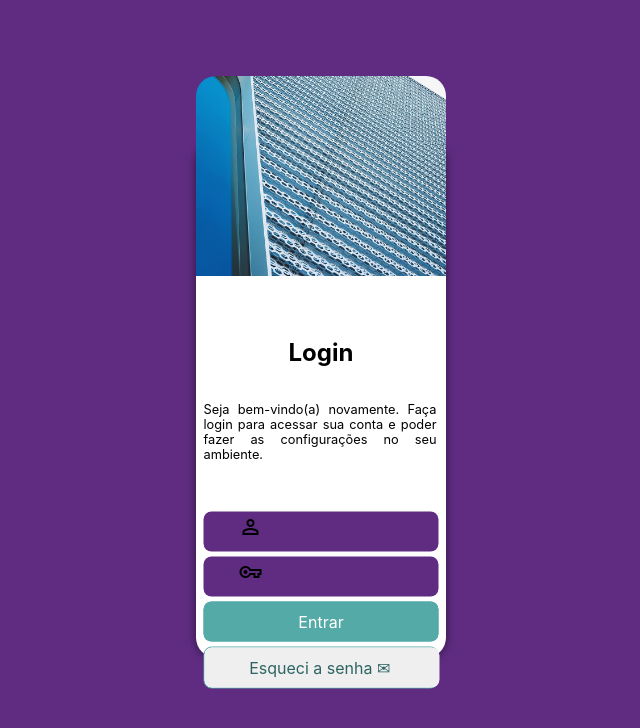
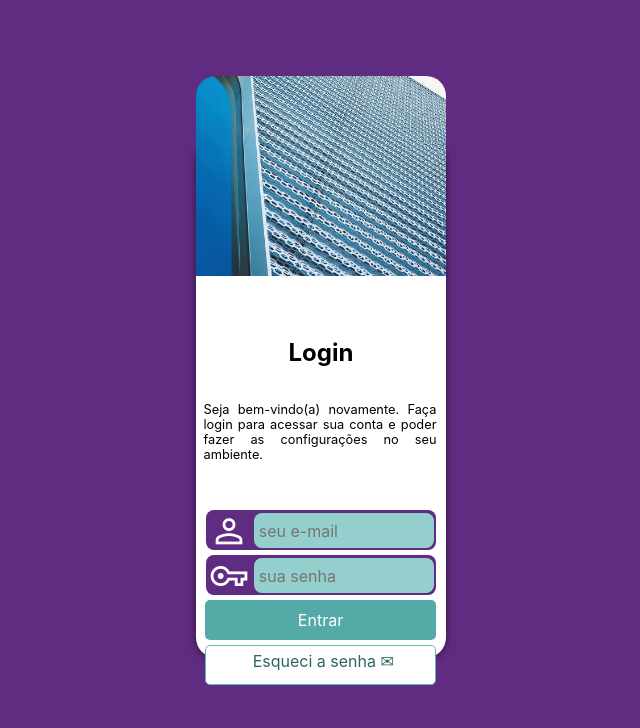
Before and after one commit to BrunoCaian/Projeto-Tela-de-Login, a plain HTML site: page index.html in a window 1280 px wide. Shown: the whole page, without its empty margins (319-959 px from the left). Drawn offline with nearby package versions, Linux system fonts and the light colour scheme.

Commit message:
Projeto Tela de Login

```diff
--- /dev/null
+++ b/estilos/media-query.css
@@ -0,0 +1,46 @@
+@charset "UTF-8";
+
+/*
+**Typical Devices breakpoints ( Atualizado )**
+
+Mobile devices – 320px — 480px.
+iPads, Tablets – 481px — 768px.
+Small screens, laptops – 769px — 1024px.
+Desktops, large screens – 1025px — 1200px.
+Extra large screens, TV – 1201px, and more.
+
+Cores:
+    Verde: #49a09d
+    Lilás: #5f2c82
+*/
+
+@media screen and (min-width: 768px) and (max-width: 992px) {
+    main {
+        position: relative;
+        background-image: linear-gradient(to bottom, #5f2c82, #49a09d);
+    }
+
+    #login {
+        margin: auto;
+        width: 80vw;
+        height: 280px;
+    }
+
+    #imagem {
+        height: 280px;
+        width: 80vw;
+        top: 50%;
+        background-size: contain;
+        border-top-left-radius: 20px;
+        border-bottom-left-radius: 20px;
+    }
+    #formulario {
+        top: 58%;
+    }
+
+    #email, #senha {
+    }
+
+    #email > #iemail, #senha > #isenha {
+    }
+}
--- a/estilos/style.css
+++ b/estilos/style.css
@@ -14,9 +14,6 @@
     box-sizing: border-box;
 }
 
-body {
-
-}
 
 main {
     background-color: #5f2c82;
@@ -34,7 +31,6 @@ main {
     left: 50%;
     transform: translate(-50%, -50%);
     border-radius: 20px;
-    overflow: hidden;
     box-shadow: 0px 0px 10px rgba(0, 0, 0, 0.548);
 
 }
@@ -82,73 +78,79 @@ div > p {
 }
 
 #email, #senha {
+    border: 1px solid #602c828b;
     background-color: #5f2c82;
+    width: 230px;
     height: 40px;
+    padding: 3px 0px 0px 24px;
+    margin: 0px -10px 5px -10px;
     border-radius: 8px;
-    padding-top: 3px;
-    padding-left: 35px;
 }
 
-#email {
-    margin-bottom: 5px;
+#email > #iemail, #senha > #isenha {
+    font-size: 1em;
+    width: 180px;
+    height: 35px;
+    background-color: #94CFCD;
+    text-indent: 5px;
+    margin-left: 22.8px;
+    margin-top: -1px;
+    border-radius: 8px;
+    border: none;
 }
 
-#senha {
-    margin-bottom: 5px;
+#email > #user, #senha > #key {
+    position: absolute;
+    display: block;
+    color: white;
+    margin-left: -22px;
+    margin-top: -3px;
+    font-size: 2.5em;
 }
 
-#iemail, #isenha {
-    font-size: 1em;
-    text-indent: 5px;
-    background-color: #94CFCD;
-    margin-left: 3px;
-    border: none;
-    border-radius: 8px;
-    height: 35px;
-    width: 160px;
+#campo_entrar, #campo_esquecisen {
+    width: 230px;
+    height: 40px;
+    padding: 3px 0px 0px 21px;
+    margin: 0px -10px 5px -10px;
+    border-radius: 7px;
 }
 
-.entrar {
+#campo_entrar > #entrar {
     background-color: #53AAA7;
-    border-radius: 8px;
-    width: 235px;
+    color: white;
+    border: none;
+    font-size: 1em;
+    text-align: center;
+    width: 231px;
+    height: 40px;
+    margin: -3px 0px 2px -22px;
+    padding: 0px 0px 0px 0px;
+    border-radius: 5px;
 }
 
-.esquecisen {
+#campo_esquecisen > #esquecisen {
     background-color: white;
-    border-radius: 8px;
-    border: 1.3px solid #53AAA7;
-    margin-top: -15px;
-    width: 235px;
+    color: #2d6462;
+    border: 1px solid #5BBAB6;
+    font-weight: 400;
+    font-size: 1em;
+    text-align: center;
+    width: 231px;
+    height: 40px;
+    margin: -3px 0px 2px -22px;
+    padding: 0px 0px 8px 10px;
+    border-radius: 5px;
 }
 
-#entrar {
-    font-size: 1em;
-    text-align: center;
-    color: white;
-    background-color: #53AAA7;
-    border-radius: 8px;
-    border: none;
-    height: 40px;
-    width: 235px;
+#campo_entrar {
+    background-color: #53AAA7 ;
 }
 
-#entrar:hover {
+#campo_entrar > #entrar:hover {
     background-color: #2D6462;
-    cursor: pointer;
 }
 
-#esquecisen:hover {
+#campo_esquecisen > #esquecisen:hover {
     background-color: #6CD3CF;
-    cursor: pointer;
 }
-
-#esquecisen {
-    font-size: 1em;
-    text-align: center;
-    border: none;
-    color:#2D6462;
-    border-radius: 8px;
-    height: 40px;
-    width: 235px;
-}
--- a/index.html
+++ b/index.html
@@ -6,6 +6,7 @@
     <title>Login</title>
     <link href="https://fonts.googleapis.com/css2?family=Material+Symbols+Outlined:wght@100" rel="stylesheet" />
     <link rel="stylesheet" href="estilos/style.css">
+    <link rel="stylesheet" href="estilos/media-query.css">
 </head>
 <body>
     <main>
@@ -16,18 +17,18 @@
         <div>
             <h1>Login</h1>
             <p>Seja bem-vindo(a) novamente. Faça login para acessar sua conta e poder fazer as configurações no seu ambiente.</p>
-            <form id="formulario" action="login.php" method="post">
+            <form id="formulario" action="login.php" method="post" autocomplete="on">
 
                 <div id="email">
-                    <span id="user" class="material-symbols-outlined">person</span
-                    <input type="email" name="email" id="iemail" placeholder="seu e-mail">
+                    <span id="user" class="material-symbols-outlined">person</span>
+                    <input type="email" name="email" id="iemail" placeholder="seu e-mail" autocomplete="email" maxlength="30" required>
                 </div>
                 <div id="senha">
-                    <span id="key" class="material-symbols-outlined">vpn_key</span
-                    <input type="password" name="senha" id="isenha" placeholder="sua senha" minlength="8">
+                    <span id="key" class="material-symbols-outlined">vpn_key</span>
+                    <input type="password" name="senha" id="isenha" placeholder="sua senha" minlength="8" maxlength="15" autocomplete="current-password" required>
                 </div>
-                    <div class="entrar"><input type="submit" value="Entrar" id="entrar"></div><br>
-                    <div class="esquecisen"><input type="submit" value="Esqueci a senha ✉ " id="esquecisen"></div>
+                    <div id="campo_entrar"><input type="submit" value="Entrar" id="entrar"></div>
+                    <div id="campo_esquecisen"><input type="submit" value="Esqueci a senha ✉ " id="esquecisen"></div>
 
 
             </form>
```
